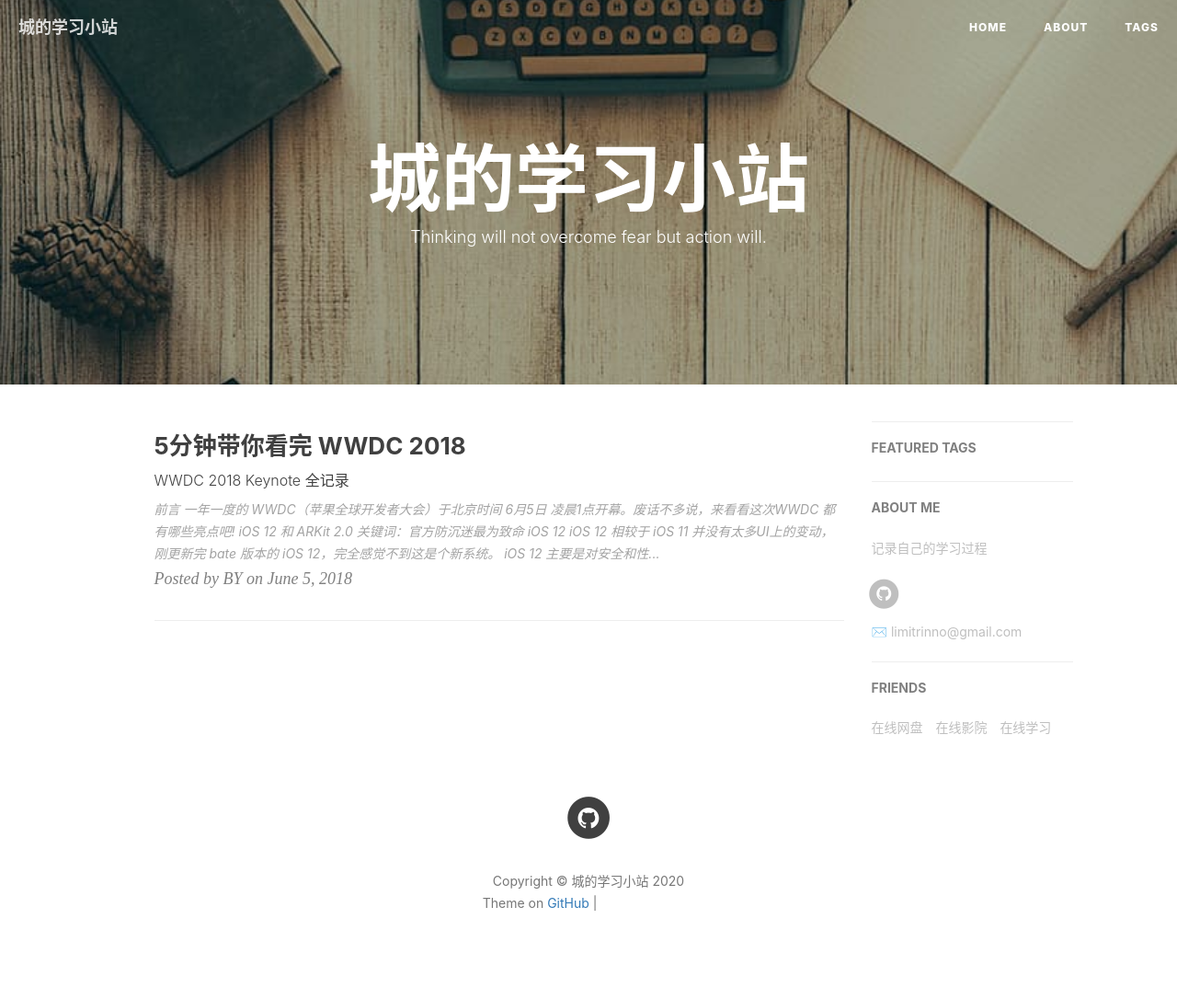
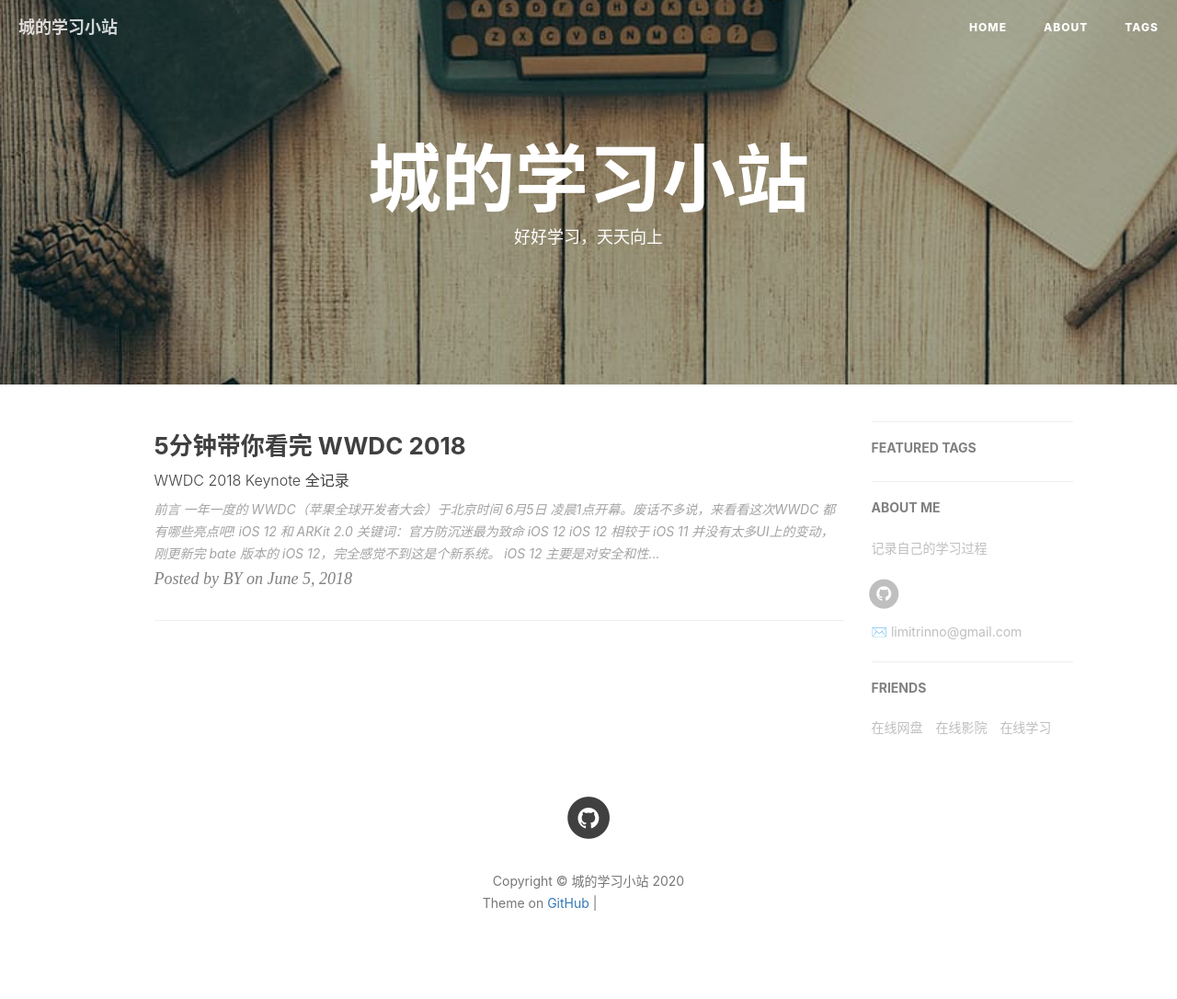
Before and after one commit to limitrinno/limitrinno.github.io, a Jekyll site: the page built from index.html, in a window 1280 px wide. Shown: the whole page at 92% size. Built offline with Jekyll 4.4.1, drawn with Linux system fonts in a browser that asks for light colours; nearby versions of some CDN libraries; the list of posts is cut into pages by our own code; comment, search, counter and statistics services are not loaded; grey boxes are pictures that could not be loaded.

Commit message:
Update index.html

```diff
--- a/index.html
+++ b/index.html
@@ -1,6 +1,6 @@
 ---
 layout: page
-description: "Thinking will not overcome fear but action will."
+description: "好好学习，天天向上"
 ---
 
 {% for post in paginator.posts %}
```
